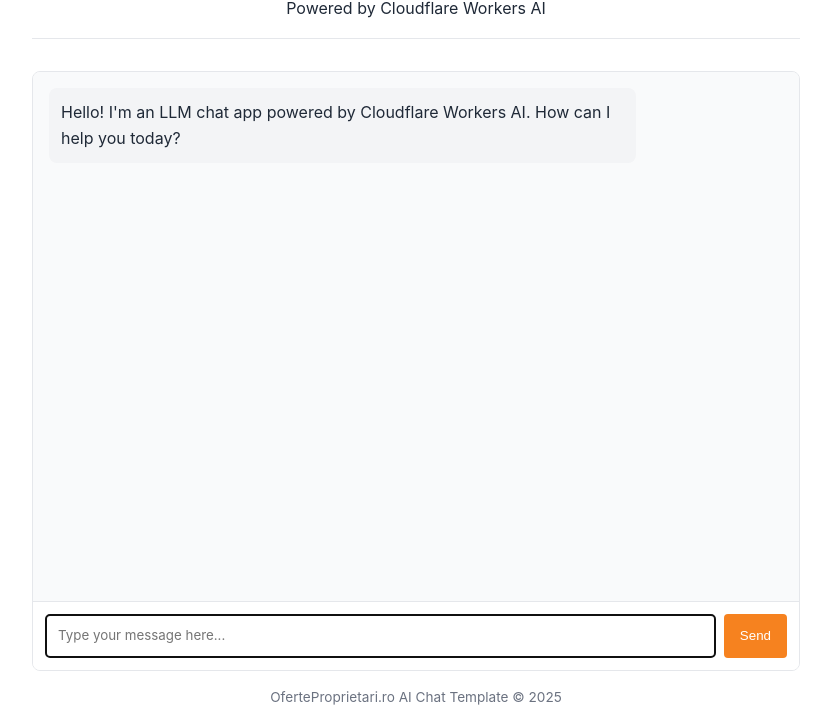
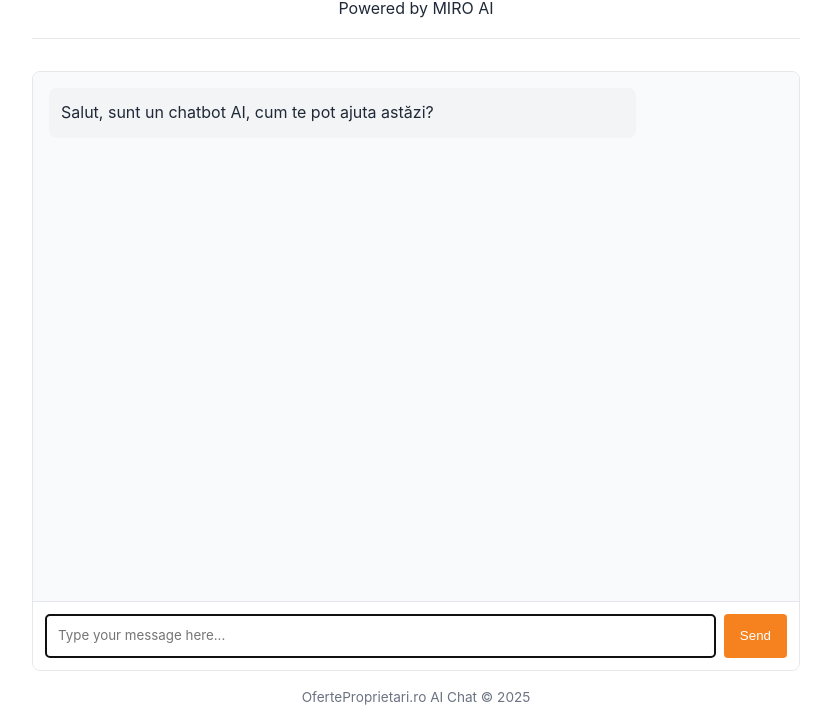
Before and after one commit to miroconsultant/llm-chat-app-template, a website: page public/index.html in a window 1280 px wide. Shown: the part 74-800 px from the top of the page, without its empty margins (224-1055 px from the left). Drawn offline with Linux system fonts and the light colour scheme.

Commit message:
Update index.html

```diff
--- a/public/index.html
+++ b/public/index.html
@@ -138,16 +138,15 @@
   </head>
   <body>
     <header>
-      <h1>Cloudflare AI Chat</h1>
-      <p>Powered by Cloudflare Workers AI</p>
+      <h1>OferteProprietari.ro AI Chat</h1>
+      <p>Powered by MIRO AI</p>
     </header>
 
     <div class="chat-container">
       <div id="chat-messages" class="chat-messages">
         <div class="message assistant-message">
           <p>
-            Hello! I'm an LLM chat app powered by Cloudflare Workers AI. How can
-            I help you today?
+            Salut, sunt un chatbot AI, cum te pot ajuta astăzi?
           </p>
         </div>
       </div>
@@ -168,7 +167,7 @@
     </div>
 
     <footer>
-      <p>OferteProprietari.ro AI Chat Template &copy; 2025</p>
+      <p>OferteProprietari.ro AI Chat &copy; 2025</p>
     </footer>
 
     <!-- Chat app script -->
```
